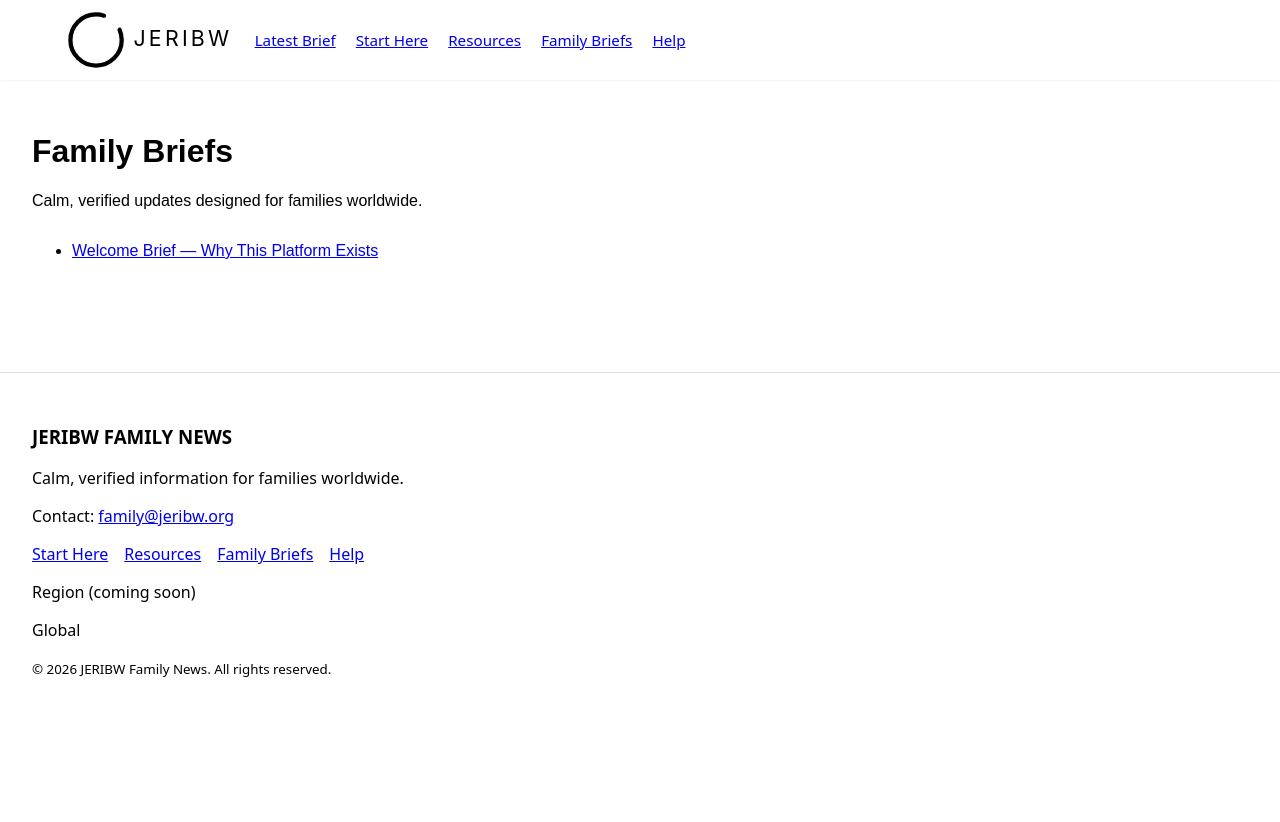
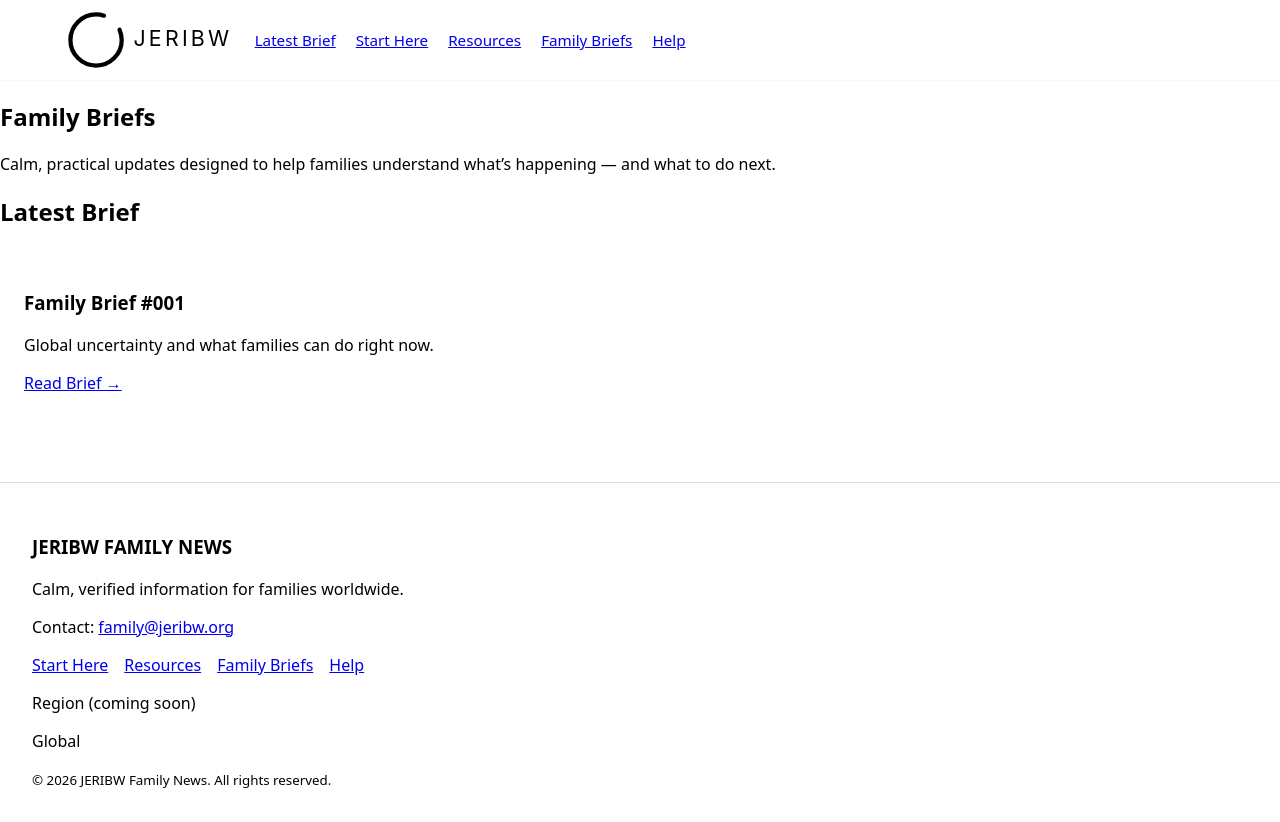
Before and after one commit to Jeribw-Foundation/jeribw, a Next.js app: page /briefs in a window 1280 px wide. Before the commit the page ends 800 px from the top, so only its background shows below. Built offline with nearby package versions, Linux system fonts and the light colour scheme.

Commit message:
Add Family Briefs index page linking to Brief #001

```diff
--- a/app/briefs/page.tsx
+++ b/app/briefs/page.tsx
@@ -2,20 +2,42 @@ import Link from "next/link";
 
 export default function BriefsPage() {
   return (
-    <main style={{ padding: "2rem", fontFamily: "sans-serif", maxWidth: "900px" }}>
-      <h1>Family Briefs</h1>
+    <main>
+      <section>
+        <div className="container">
+          <h1>Family Briefs</h1>
 
-      <p>
-        Calm, verified updates designed for families worldwide.
-      </p>
+          <p>
+            Calm, practical updates designed to help families understand what’s
+            happening — and what to do next.
+          </p>
+        </div>
+      </section>
 
-      <ul style={{ marginTop: "2rem" }}>
-        <li>
-          <Link href="/briefs/welcome">
-            Welcome Brief — Why This Platform Exists
-          </Link>
-        </li>
-      </ul>
+      <section>
+        <div className="container">
+          <h2>Latest Brief</h2>
+
+          <div
+            style={{
+              background: "white",
+              padding: "1.5rem",
+              borderRadius: "6px",
+              maxWidth: "600px",
+            }}
+          >
+            <h3>Family Brief #001</h3>
+
+            <p>
+              Global uncertainty and what families can do right now.
+            </p>
+
+            <Link href="/first-family-brief">
+              Read Brief →
+            </Link>
+          </div>
+        </div>
+      </section>
     </main>
   );
 }
```
